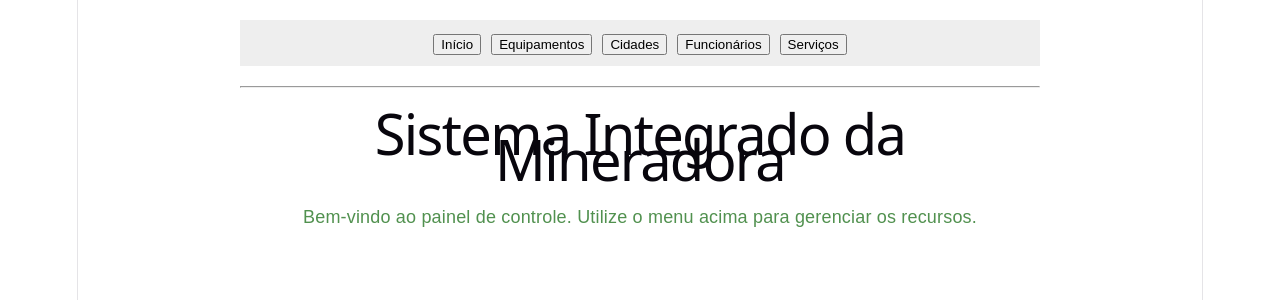
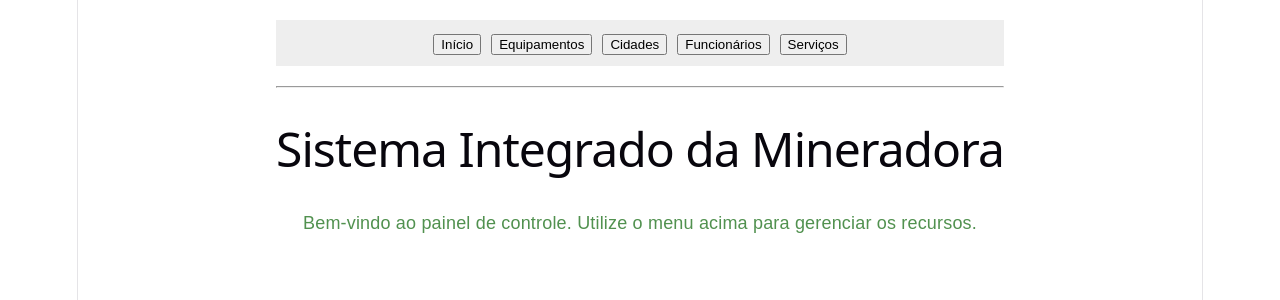
Before and after one commit to MDudaGo/Frontend-WebFinal, a React app in the folder frontend/: page / in a window 1280 px wide. Shown: the top 300 px of the page. Built offline with nearby package versions, Linux system fonts and the light colour scheme; the HTML template or start-up script is replaced by a standard one.

Commit message:
Ajusta nome da mineradora no css

```diff
--- a/frontend/src/index.css
+++ b/frontend/src/index.css
@@ -68,11 +68,11 @@ h1, h2 {
 }
 
 h1 {
-  font-size: 56px;
-  letter-spacing: -1.68px;
+  font-size: 48px;
+  line-height: 1.2;
+  letter-spacing: -1px;
   margin: 32px 0;
 }
-
 h2 {
   font-size: 24px;
   line-height: 118%;
```
